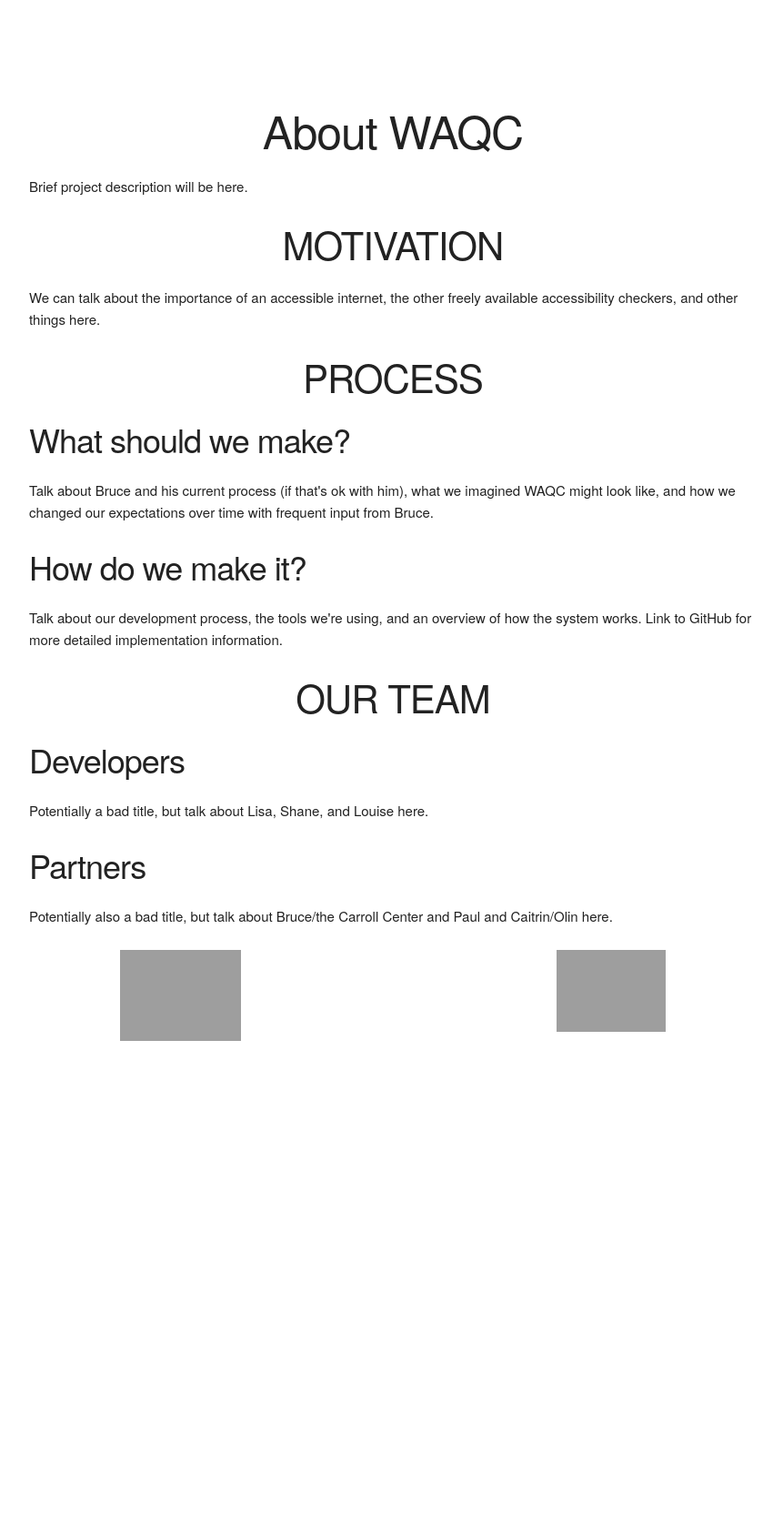
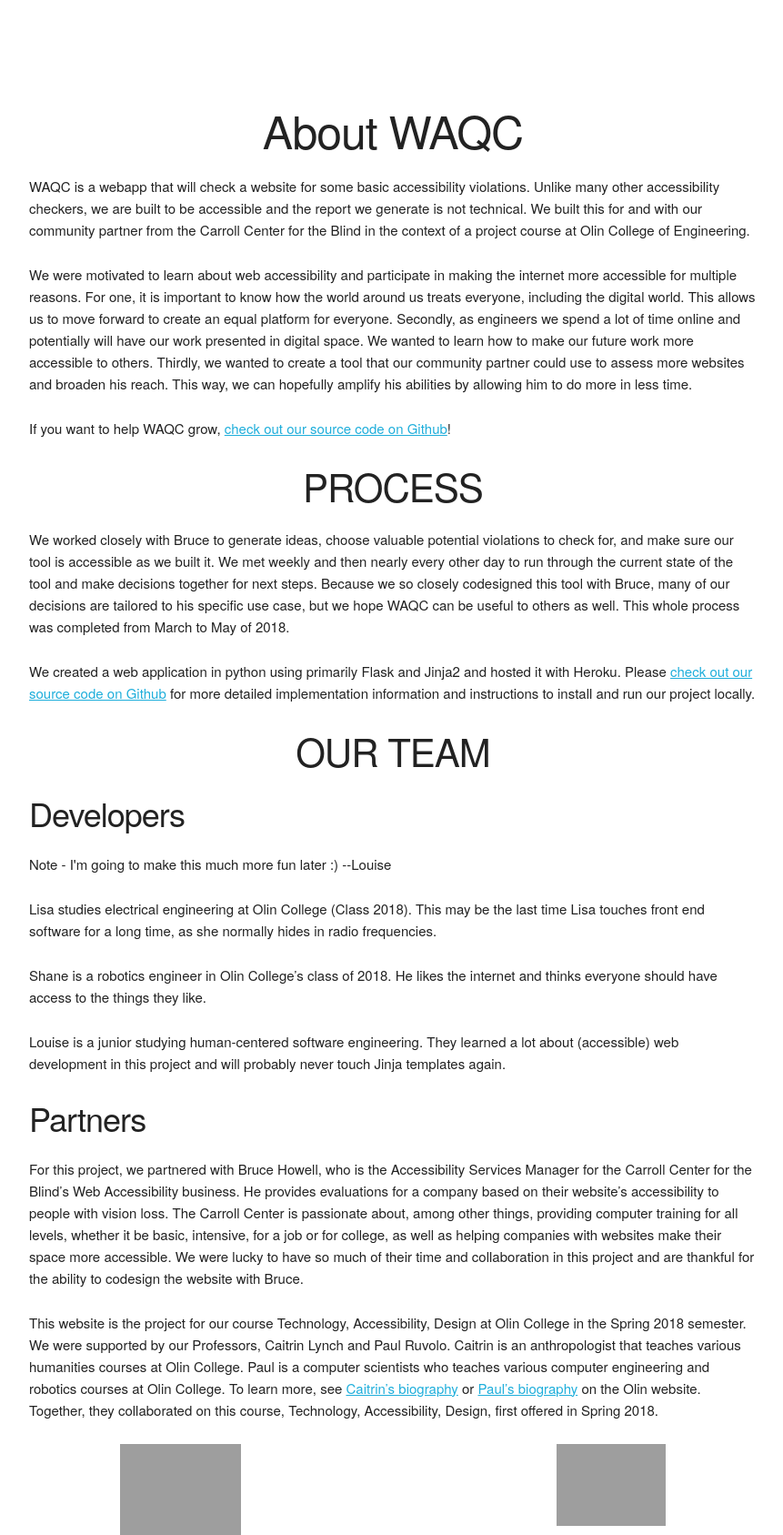
Before and after one commit to tad-web/waqc, a Flask app: page /about in a window 1280 px wide. Shown: the part 134-1821 px from the top of the page at 91% size, without its empty margins (208-1069 px from the left). Before the commit the page ends 1278 px from the top, so only its background shows below. Run offline with Flask 2, Linux system fonts and the light colour scheme; grey boxes are pictures that could not be loaded.

Commit message:
updated content

```diff
--- a/app/templates/about.html
+++ b/app/templates/about.html
@@ -6,32 +6,25 @@
   <h1>About WAQC</h1>
 </div>
 <div class="container">
-  <p>Brief project description will be here.</p>
-  <div class="docs-header">
-    <center>
-      <h2>Motivation</h2>
-    </center>
-  </div>
   <p>
-    We can talk about the importance of an accessible internet, the other freely
-    available accessibility checkers, and other things here.
+    WAQC is a webapp that will check a website for some basic accessibility violations. Unlike many other accessibility checkers, we are built to be accessible and the report we generate is not technical. We built this for and with our community partner from the Carroll Center for the Blind in the context of a project course at Olin College of Engineering.
+  </p>
+  <p>
+    We were motivated to learn about web accessibility and participate in making the internet more accessible for multiple reasons. For one, it is important to know how the world around us treats everyone, including the digital world. This allows us to move forward to create an equal platform for everyone. Secondly, as engineers we spend a lot of time online and potentially will have our work presented in digital space. We wanted to learn how to make our future work more accessible to others. Thirdly, we wanted to create a tool that our community partner could use to assess more websites and broaden his reach. This way, we can hopefully amplify his abilities by allowing him to do more in less time.
+  </p>
+  <p>
+    If you want to help WAQC grow, <a href="https://github.com/tad-web/waqc">check out our source code on Github</a>!
   </p>
   <div class="docs-header">
     <center>
       <h2>Process</h2>
     </center>
   </div>
-  <h3>What should we make?</h3>
   <p>
-    Talk about Bruce and his current process (if that's ok with him), what we
-    imagined WAQC might look like, and how we changed our expectations over time
-    with frequent input from Bruce.
+    We worked closely with Bruce to generate ideas, choose valuable potential violations to check for, and make sure our tool is accessible as we built it. We met weekly and then nearly every other day to run through the current state of the tool and make decisions together for next steps. Because we so closely codesigned this tool with Bruce, many of our decisions are tailored to his specific use case, but we hope WAQC can be useful to others as well. This whole process was completed from March to May of 2018.
   </p>
-  <h3>How do we make it?</h3>
   <p>
-    Talk about our development process, the tools we're using, and an overview
-    of how the system works. Link to GitHub for more detailed implementation
-    information.
+    We created a web application in python using primarily Flask and Jinja2 and hosted it with Heroku. Please <a href="https://github.com/tad-web/waqc">check out our source code on Github</a> for more detailed implementation information and instructions to install and run our project locally.
   </p>
   <div class="docs-header">
     <center>
@@ -39,11 +32,24 @@
     </center>
   </div>
   <h3>Developers</h3>
-  <p>Potentially a bad title, but talk about Lisa, Shane, and Louise here.</p>
+  <p>
+    Note - I'm going to make this much more fun later :) --Louise
+  </p>
+  <p>
+    Lisa studies electrical engineering at Olin College (Class 2018). This may be the last time Lisa touches front end software for a long time, as she normally hides in radio frequencies.
+  </p>
+  <p>
+    Shane is a robotics engineer in Olin College’s class of 2018. He likes the internet and thinks everyone should have access to the things they like.
+  </p>
+  <p>
+    Louise is a junior studying human-centered software engineering. They learned a lot about (accessible) web development in this project and will probably never touch Jinja templates again.
+  </p>
   <h3>Partners</h3>
   <p>
-    Potentially also a bad title, but talk about Bruce/the Carroll Center and
-    Paul and Caitrin/Olin here.
+    For this project, we partnered with Bruce Howell, who is the Accessibility Services Manager for the Carroll Center for the Blind’s Web Accessibility business. He provides evaluations for a company based on their website’s accessibility to people with vision loss. The Carroll Center is passionate about, among other things, providing computer training for all levels, whether it be basic, intensive, for a job or for college, as well as helping companies with websites make their space more accessible. We were lucky to have so much of their time and collaboration in this project and are thankful for the ability to codesign the website with Bruce.
+  </p>
+  <p>
+    This website is the project for our course Technology, Accessibility, Design at Olin College in the Spring 2018 semester. We were supported by our Professors, Caitrin Lynch and Paul Ruvolo. Caitrin is an anthropologist that teaches various humanities courses at Olin College. Paul is a computer scientists who teaches various computer engineering and robotics courses at Olin College. To learn more, see <a href="http://www.olin.edu/faculty/profile/caitrin-lynch/">Caitrin’s biography</a> or <a href="http://www.olin.edu/faculty/profile/paul-ruvolo">Paul’s biography</a> on the Olin website. Together, they collaborated on this course, Technology, Accessibility, Design, first offered in Spring 2018.
   </p>
 
 </div>
```
